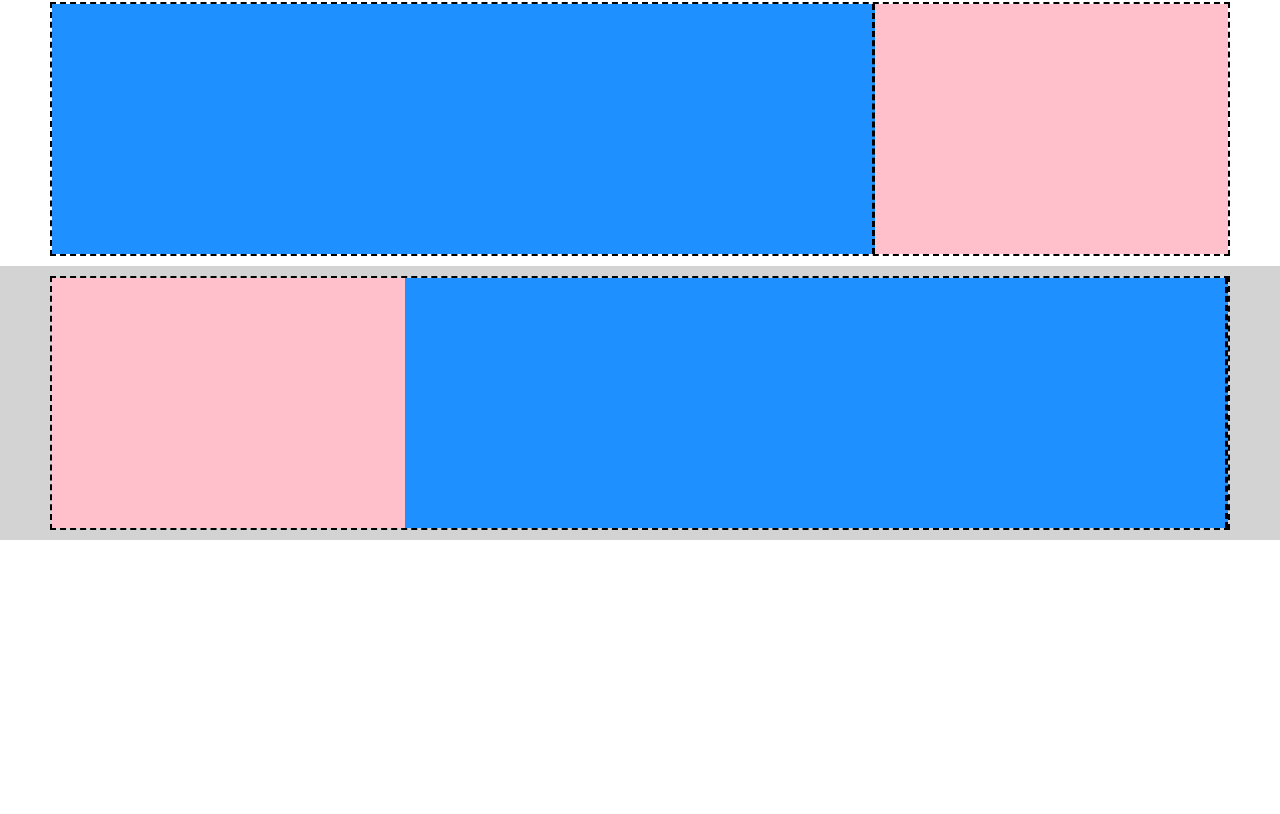
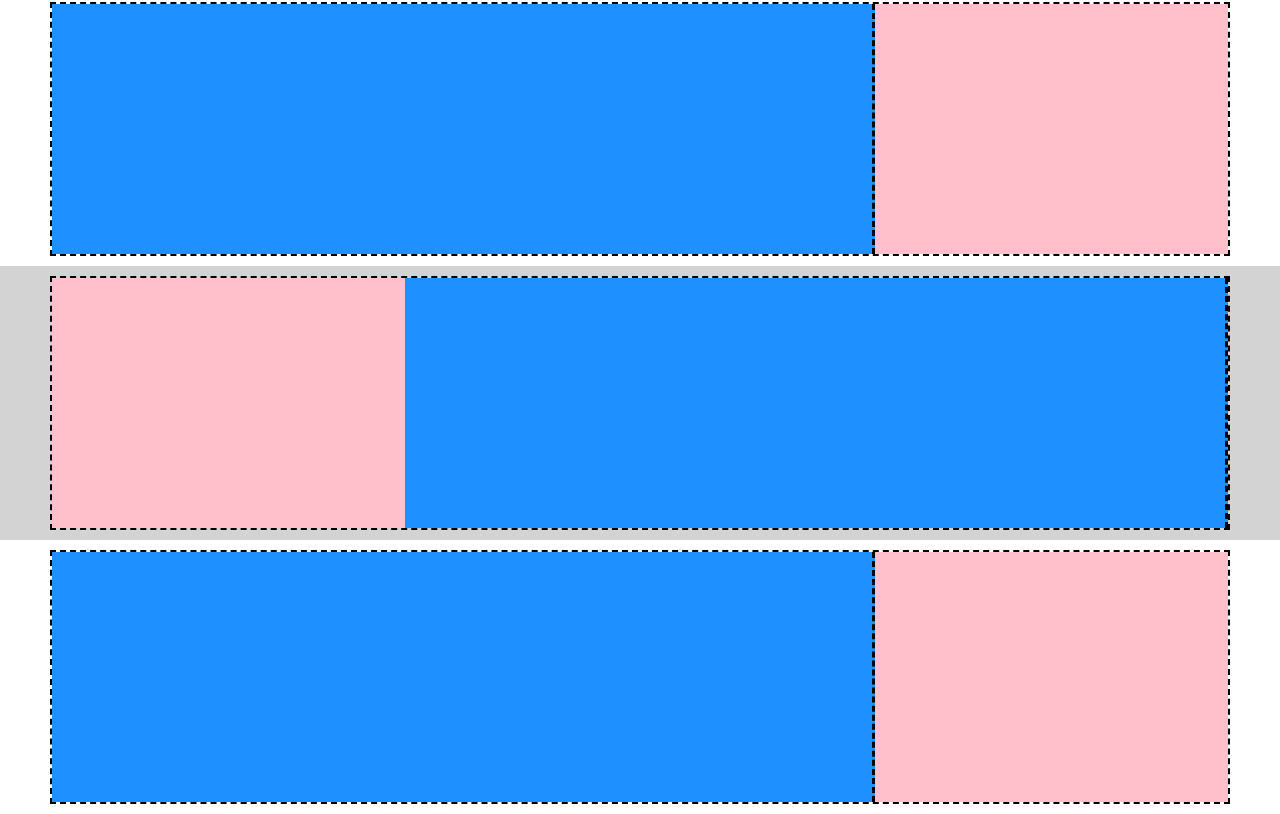
Before and after one commit to simone-danzeri/htmlcss-struttura-discord, a plain HTML site: page index.html in a window 1280 px wide. Shown: the part 390-1204 px from the top of the page. Before the commit the page ends 930 px from the top, so only its background shows below. Drawn offline with Linux system fonts and the light colour scheme.

Commit message:
feat: add third section in main

```diff
--- a/index.html
+++ b/index.html
@@ -34,6 +34,12 @@
                     <div class="left-box"></div>
                 </div>
             </section>
+            <section class="row-1"> <!-- secondo blocco bianco-->
+                <div class="box"> <!-- grande rettangolo con due rettangoli dentro-->
+                    <div class="left-box"></div>
+                    <div class="right-box"></div>
+                </div>
+            </section>
         </main>
 </body>
 </html>
```
